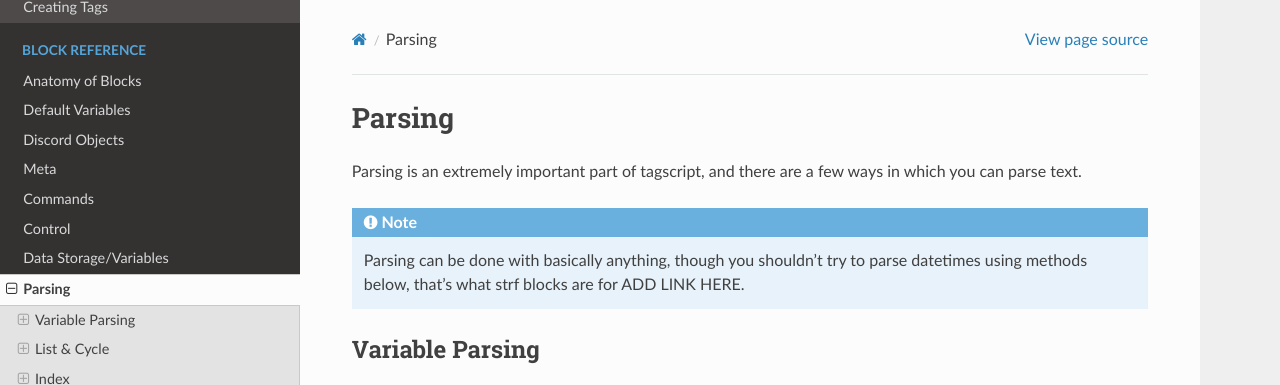
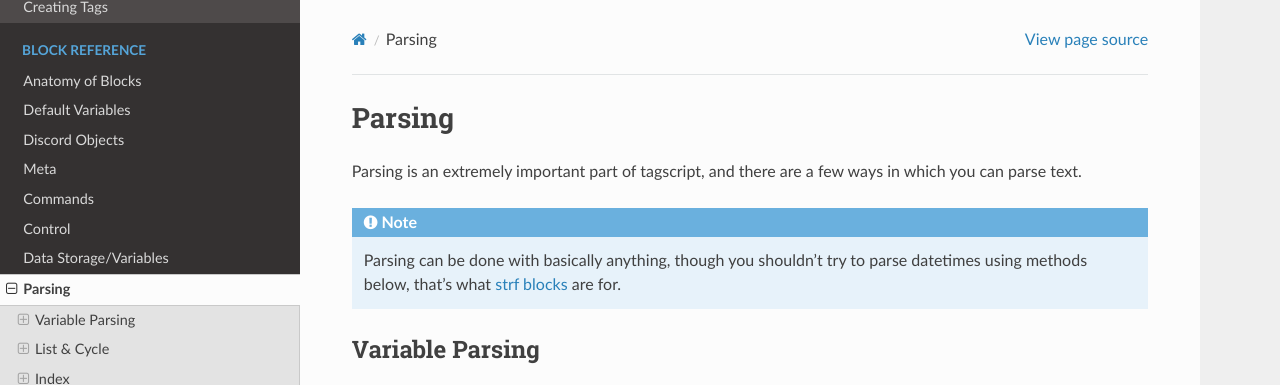
Before and after one commit to Leg3ndary/tagscript-docs, a Sphinx documentation site: the page built from docs/source/BlockReference/parsing.rst, in a window 1280 px wide and 900 px high, cut to the strip 0-385 px from the top of the window. Built offline with Sphinx 7.4.7 and the Read the Docs theme 2.0.0, drawn with Linux system fonts in a browser that asks for light colours.

Commit message:
Add link here

```diff
--- a/docs/source/BlockReference/parsing.rst
+++ b/docs/source/BlockReference/parsing.rst
@@ -5,7 +5,7 @@ Parsing is an extremely important part of tagscript, and there are a few ways in
 
 .. note::
 
-    Parsing can be done with basically anything, though you shouldn't try to parse datetimes using methods below, that's what strf blocks are for ADD LINK HERE.
+    Parsing can be done with basically anything, though you shouldn't try to parse datetimes using methods below, that's what :doc:`strf blocks <time>` are for.
 
 Variable Parsing
 ----------------
```
